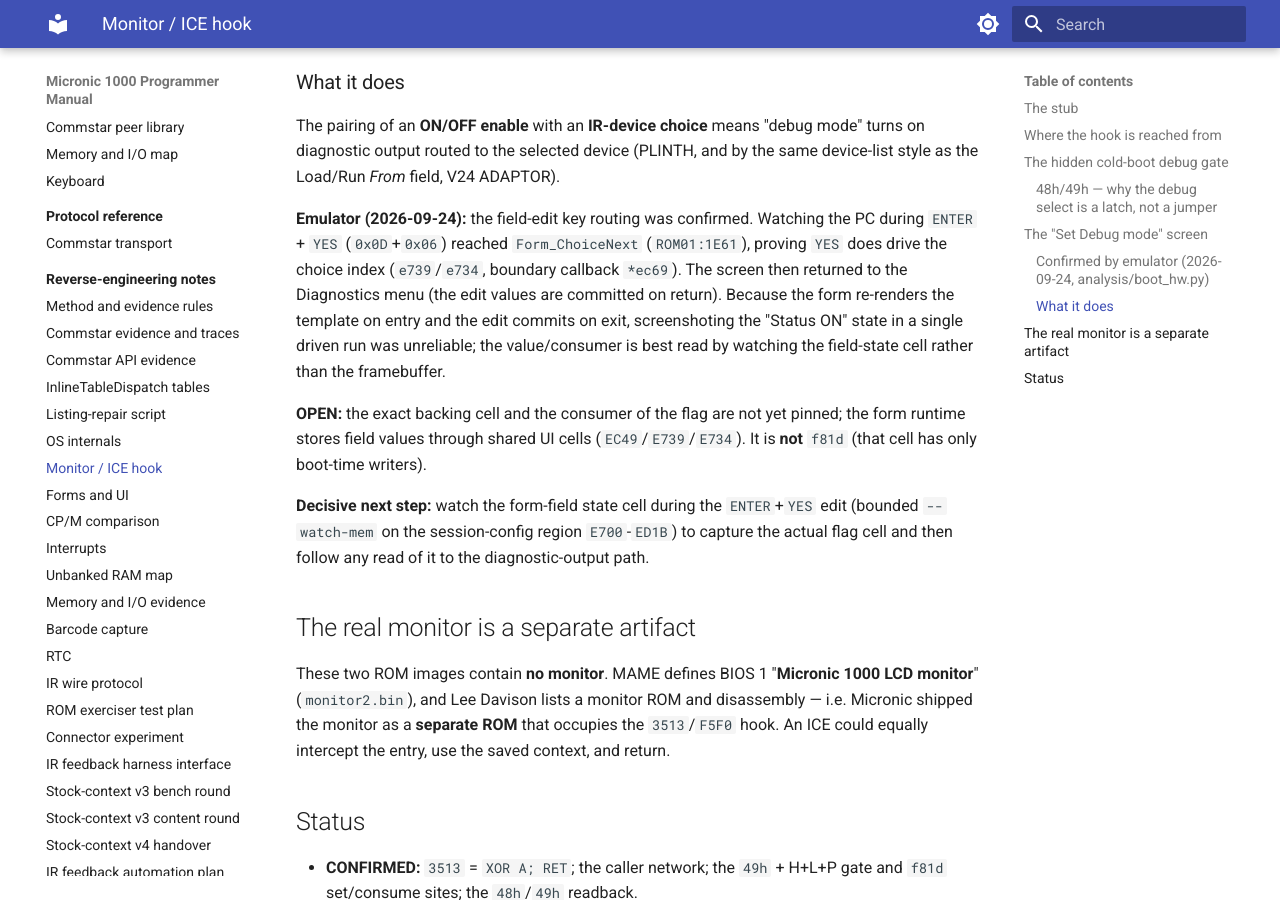
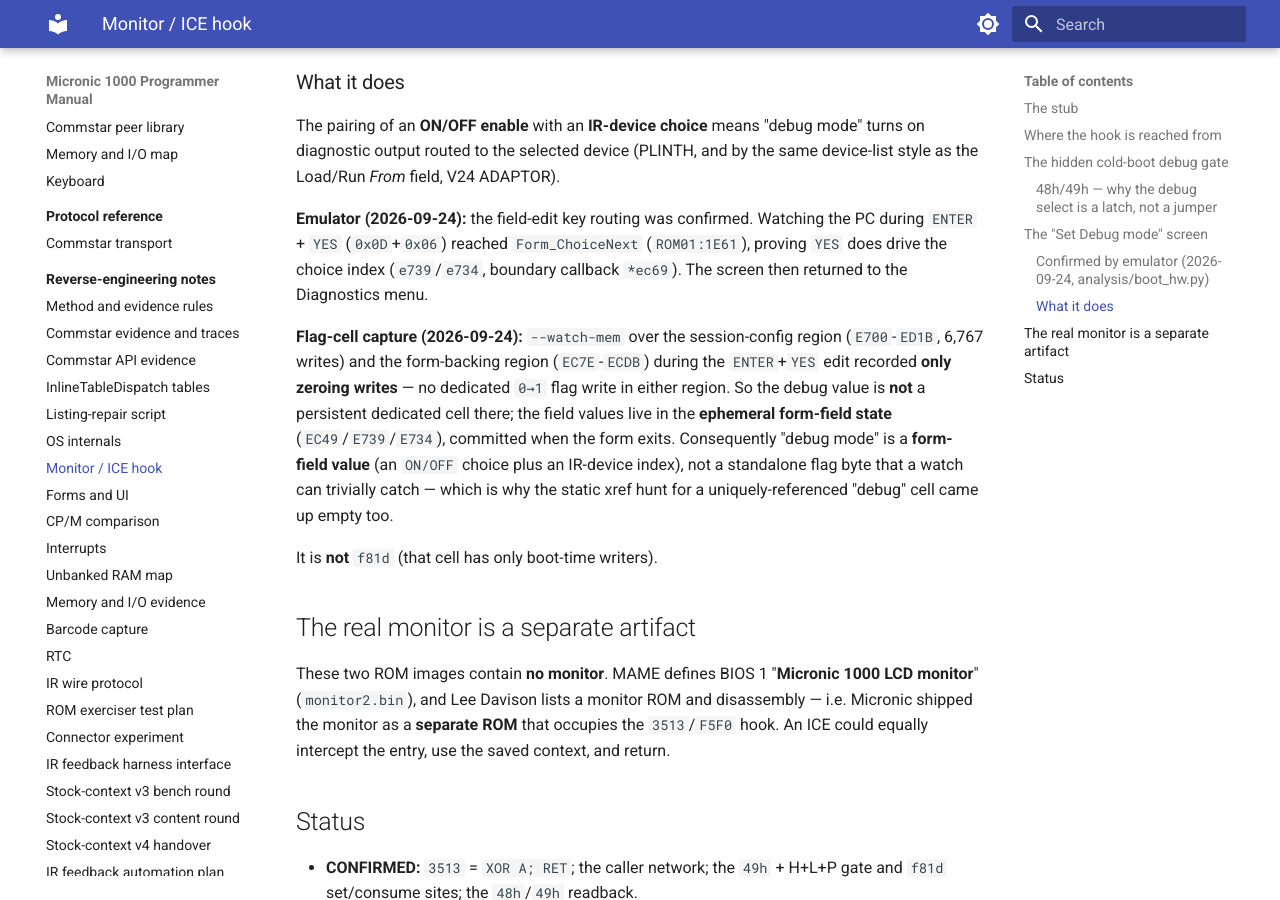
Before and after one commit to philpem/micronic1000, an MkDocs documentation site: the page built from doc/re-notes/monitor-and-debug.md, in a window 1280 px wide and 900 px high, scrolled down 2174 px. Built offline with MkDocs 1.6.1 and Material for MkDocs 9.7.7, drawn with Linux system fonts in a browser that asks for light colours.

Commit message:
docs: capture result - debug value is ephemeral form state, not a dedicated flag
watch-mem over session-config (E700-ED1B) and form-backing (EC7E-ECDB)
during ENTER+YES recorded only zeroing writes; no dedicated 0->1 debug
flag. The debug value lives in the ephemeral form-field state
(EC49/E739/E734), committed on form exit - which explains why the static
xref hunt for a uniquely-referenced 'debug' cell found nothing. Field-edit
routing confirmed (ENTER+YES -> Form_ChoiceNext 1E61).

```diff
--- a/doc/re-notes/monitor-and-debug.md
+++ b/doc/re-notes/monitor-and-debug.md
@@ -98,21 +98,20 @@
 Watching the PC during `ENTER` + `YES` (`0x0D`+`0x06`) reached
 `Form_ChoiceNext` (`ROM01:1E61`), proving `YES` does drive the choice
 index (`e739`/`e734`, boundary callback `*ec69`). The screen then
-returned to the Diagnostics menu (the edit values are committed on
-return). Because the form re-renders the template on entry and the edit
-commits on exit, screenshoting the "Status ON" state in a single driven
-run was unreliable; the value/consumer is best read by watching the
-field-state cell rather than the framebuffer.
+returned to the Diagnostics menu.
 
-**OPEN:** the exact backing cell and the consumer of the flag are not
-yet pinned; the form runtime stores field values through shared UI cells
-(`EC49`/`E739`/`E734`). It is **not** `f81d` (that cell has only
-boot-time writers).
+**Flag-cell capture (2026-09-24):** `--watch-mem` over the session-config
+region (`E700`-`ED1B`, 6,767 writes) and the form-backing region
+(`EC7E`-`ECDB`) during the `ENTER`+`YES` edit recorded **only zeroing
+writes** — no dedicated `0→1` flag write in either region. So the debug
+value is **not** a persistent dedicated cell there; the field values live
+in the **ephemeral form-field state** (`EC49`/`E739`/`E734`), committed
+when the form exits. Consequently "debug mode" is a **form-field value**
+(an `ON/OFF` choice plus an IR-device index), not a standalone flag byte
+that a watch can trivially catch — which is why the static xref hunt for
+a uniquely-referenced "debug" cell came up empty too.
 
-**Decisive next step:** watch the form-field state cell during the
-`ENTER`+`YES` edit (bounded `--watch-mem` on the session-config region
-`E700`-`ED1B`) to capture the actual flag cell and then follow any read
-of it to the diagnostic-output path.
+It is **not** `f81d` (that cell has only boot-time writers).
 
 ## The real monitor is a separate artifact
 
```
